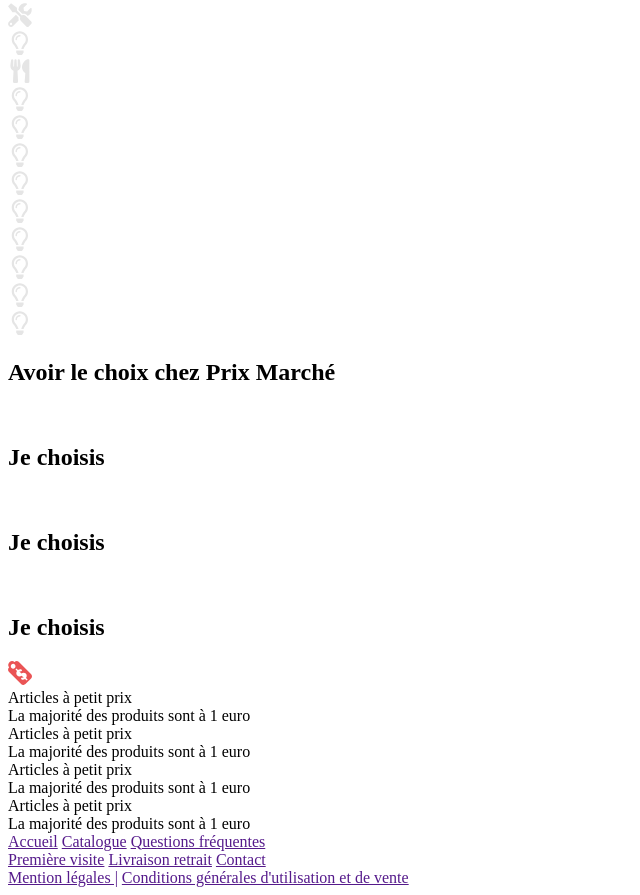
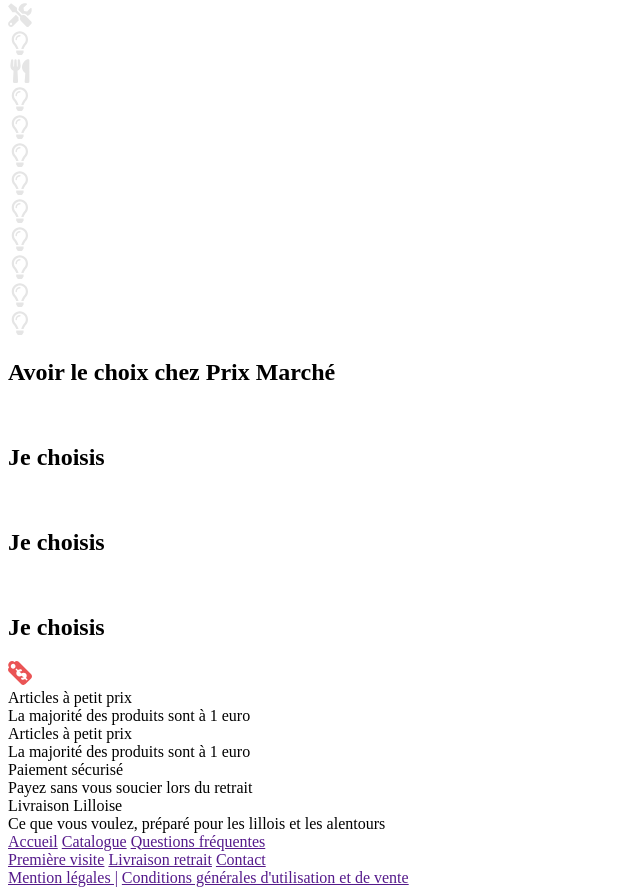
Before and after one commit to Dsaquel/prixba, a plain HTML site: page index.html in a window 1280 px wide. Shown: the part 928-1823 px from the top of the page, without its empty margins (0-640 px from the left). Drawn offline with Linux system fonts and the light colour scheme.

Commit message:
changed some filler texts

```diff
--- a/index.html
+++ b/index.html
@@ -228,19 +228,19 @@
 
         <div class="top-text">
           <div class="title">
-            Articles à petit prix
+            Paiement sécurisé
           </div>
           <div class="desc">
-            La majorité des produits sont à 1 euro
+            Payez sans vous soucier lors du retrait
           </div>
         </div>
 
         <div class="top-text">
           <div class="title">
-            Articles à petit prix
+            Livraison Lilloise
           </div>
           <div class="desc">
-            La majorité des produits sont à 1 euro
+            Ce que vous voulez, préparé pour les lillois et les alentours
           </div>
         </div>
       </div>
```
